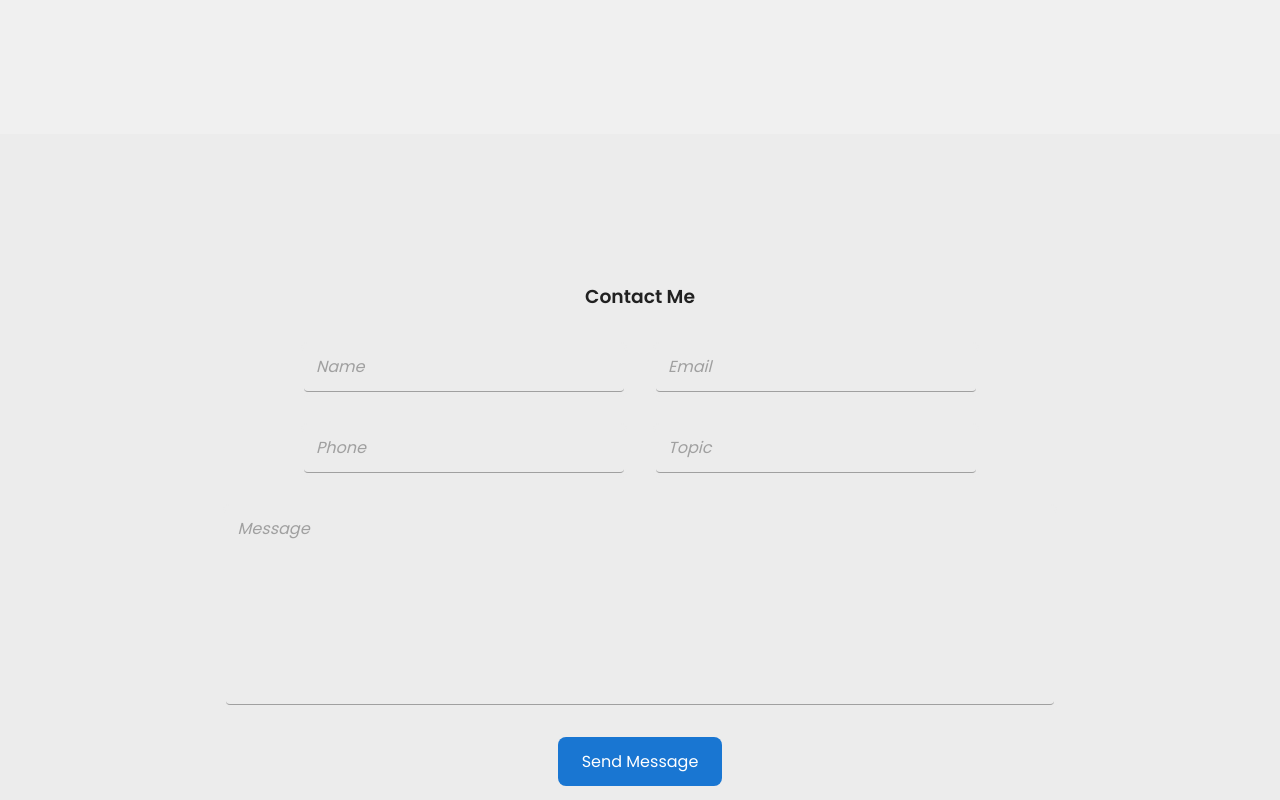
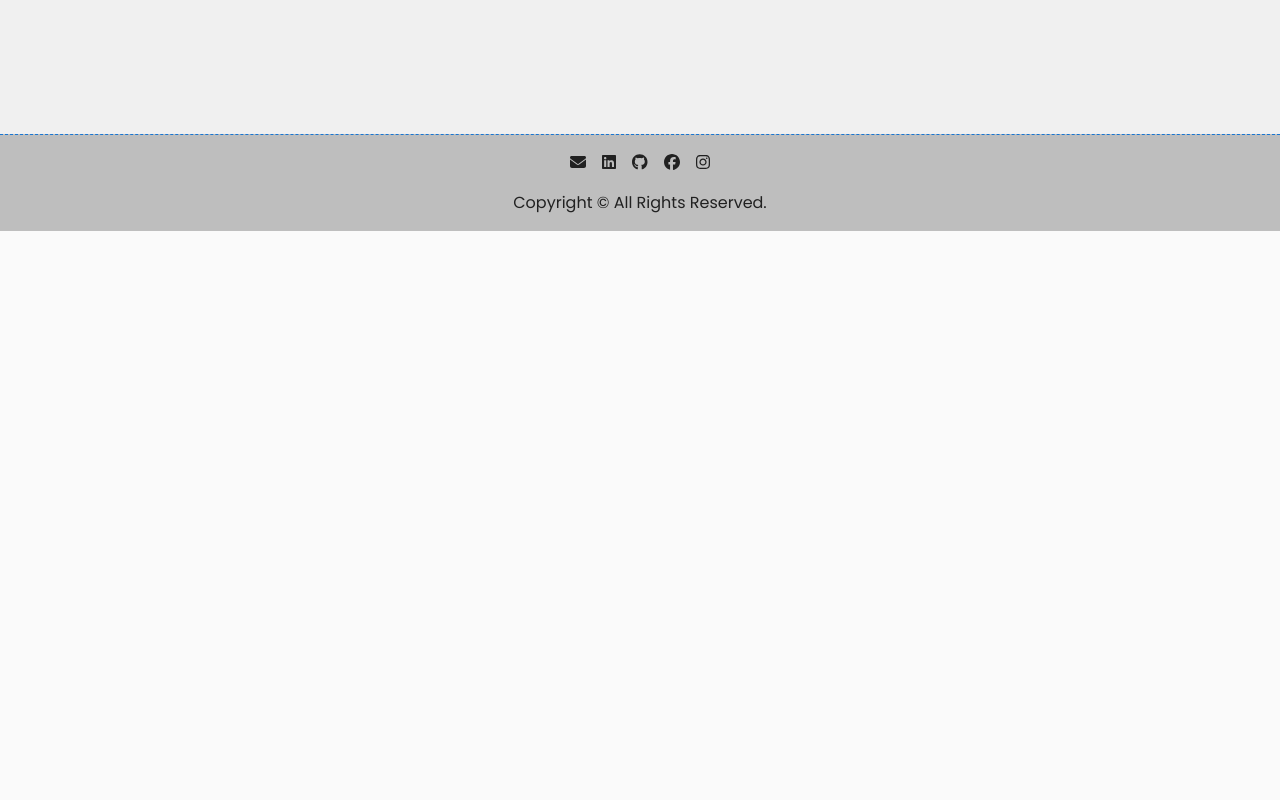
Before and after one commit to georgifudulov/personal_website, a React (Vite) app: page / in a window 1280 px wide. Shown: the part 3180-3980 px from the top of the page. After the commit the page ends 3411 px from the top, so only its background shows below. Built offline with nearby package versions, Linux system fonts and the light colour scheme.

Commit message:
Revert "Finished contact form and styling"
This reverts commit 3f249dfe08247b00770e49655e84a63d32cfabdc.

```diff
--- a/package.json
+++ b/package.json
@@ -14,7 +14,6 @@
     "@fortawesome/free-brands-svg-icons": "^6.7.2",
     "@fortawesome/free-solid-svg-icons": "^6.7.2",
     "@fortawesome/react-fontawesome": "^0.2.2",
-    "emailjs-com": "^3.2.0",
     "framer-motion": "^12.10.1",
     "react": "^19.1.0",
     "react-dom": "^19.1.0"
--- a/src/App.jsx
+++ b/src/App.jsx
@@ -6,7 +6,6 @@ import Hero from "./componets/Hero";
 import About from "./componets/About";
 import WhatIDo from "./componets/WhatIDo";
 import Projects from "./componets/Projects";
-import ContactForm from "./componets/ContactForm";
 
 function App() {
   return (
@@ -16,7 +15,6 @@ function App() {
       <About />
       <WhatIDo />
       <Projects />
-      <ContactForm />
       <Footer />
     </>
   );
--- a/src/componets/ContactForm.jsx
+++ /dev/null
@@ -1,108 +0,0 @@
-import { useState } from "react";
-import emailjs from "emailjs-com";
-import "../styles/ContactForm.css";
-
-export default function ContactForm() {
-  const [formData, setFormData] = useState({
-    name: "",
-    email: "",
-    phone: "",
-    topic: "",
-    message: "",
-  });
-
-  const [status, setStatus] = useState({ message: "", type: "" });
-
-  const handleChange = (e) => {
-    setFormData((prev) => ({
-      ...prev,
-      [e.target.name]: e.target.value,
-    }));
-  };
-
-  const handleSubmit = (e) => {
-    e.preventDefault();
-
-    emailjs
-      .send(
-        "service_mx607ve", // from EmailJS dashboard
-        "template_i52w94r", // from EmailJS dashboard
-        formData,
-        "UT_BK90WTlscxtS0k" // from EmailJS account (public key)
-      )
-      .then(() => {
-        setStatus({
-          message: "Message sent successfully!",
-          type: "success",
-        });
-        setFormData({ name: "", email: "", phone: "", topic: "", message: "" });
-      })
-      .catch((err) => {
-        console.error(err);
-        setStatus({
-          message: "Failed to send message!",
-          type: "error",
-        });
-      });
-  };
-
-  return (
-    <section id="contacts" className="wrapper contacts">
-      <h3>Contact Me</h3>
-      <form onSubmit={handleSubmit} className="wrapper contact-form">
-        <div className="grid">
-          <input
-            type="text"
-            name="name"
-            placeholder="Name"
-            value={formData.name}
-            onChange={handleChange}
-            required
-          />
-
-          <input
-            type="email"
-            name="email"
-            placeholder="Email"
-            value={formData.email}
-            onChange={handleChange}
-            required
-          />
-
-          <input
-            type="tel"
-            name="phone"
-            placeholder="Phone"
-            value={formData.phone}
-            onChange={handleChange}
-          />
-
-          <input
-            type="text"
-            name="topic"
-            placeholder="Topic"
-            value={formData.topic}
-            onChange={handleChange}
-            required
-          />
-        </div>
-
-        <textarea
-          name="message"
-          placeholder="Message"
-          value={formData.message}
-          onChange={handleChange}
-          required
-        />
-
-        <button className="form-btn" type="submit">
-          Send Message
-        </button>
-
-        {status.message && (
-          <p className={`status ${status.type}`}>{status.message}</p>
-        )}
-      </form>
-    </section>
-  );
-}
--- a/src/styles/ContactForm.css
+++ /dev/null
@@ -1,128 +0,0 @@
-#contacts {
-  flex-direction: column;
-  flex-wrap: nowrap;
-  align-items: center;
-  justify-content: center;
-  gap: 2rem;
-  width: 100vw;
-  height: 100vh;
-  background-color: #ececec;
-  padding: 1rem 3rem;
-}
-
-form.contact-form {
-  flex-direction: column;
-  flex-wrap: wrap;
-  align-items: center;
-  justify-content: center;
-  align-self: center;
-  width: 100%;
-  gap: 2rem;
-}
-
-.grid {
-  display: grid;
-  grid-template-columns: repeat(2, 1fr);
-  gap: 2rem;
-}
-
-input {
-  background-color: #ececec;
-  color: inherit;
-  border: none;
-  border-bottom: 1px solid #a0a0a0;
-  padding: 0.75rem;
-  font-size: 1rem;
-  box-shadow: 0 2px 6px rgb(236, 236, 236);
-  outline: none;
-  transition: border-bottom-color 0.3s ease, color 0.3s ease,
-    box-shadow 0.3s ease;
-  border-radius: 0.25rem;
-  width: 25vw;
-}
-
-input:focus {
-  border-bottom-color: #1976d2;
-  color: inherit;
-  box-shadow: 0 2px 6px rgba(25, 118, 210, 0.6);
-}
-
-input::placeholder,
-textarea::placeholder {
-  color: #a0a0a0;
-  font-style: italic;
-  opacity: 1;
-}
-
-textarea {
-  background-color: #ececec;
-  color: inherit;
-  border: none;
-  border-bottom: 1px solid #a0a0a0;
-  padding: 0.75rem;
-  font-size: 1rem;
-  width: 70%;
-  height: 25vh;
-  resize: none;
-  outline: none;
-  box-shadow: 0 2px 6px rgb(236, 236, 236);
-  transition: border-bottom-color 0.3s ease, color 0.3s ease,
-    box-shadow 0.3s ease;
-  border-radius: 0.25rem;
-}
-
-textarea:focus {
-  border-bottom-color: #1976d2;
-  color: inherit;
-  box-shadow: 0 2px 6px rgba(25, 118, 210, 0.6);
-}
-
-button.form-btn {
-  padding: 0.8rem 1.5rem;
-  font-size: 1rem;
-  background-color: #1976d2;
-  color: white;
-  border: none;
-  border-radius: 8px;
-  transition: background-color 0.3s ease, box-shadow 0.3s ease;
-}
-
-button.form-btn:hover {
-  background-color: #145ea8;
-  cursor: pointer;
-  box-shadow: 0 0 25px 5px rgba(25, 118, 210, 0.6);
-}
-
-.status {
-  font-size: 1rem;
-  padding: 0.75rem 1rem;
-  border-radius: 8px;
-  margin-top: 1rem;
-  width: fit-content;
-  max-width: 90%;
-  background-color: rgba(25, 118, 210, 0.1);
-  color: #1976d2;
-  border: 1px solid #1976d2;
-  box-shadow: 0 2px 6px rgba(25, 118, 210, 0.2);
-  transition: all 0.3s ease;
-}
-
-.status.error {
-  background-color: rgba(211, 47, 47, 0.1);
-  color: #d32f2f;
-  border: 1px solid #d32f2f;
-  box-shadow: 0 2px 6px rgba(211, 47, 47, 0.2);
-}
-
-.status.success {
-  background-color: rgba(56, 142, 60, 0.1);
-  color: #388e3c;
-  border: 1px solid #388e3c;
-  box-shadow: 0 2px 6px rgba(56, 142, 60, 0.2);
-}
-
-@media (max-width: 600px) {
-  .grid {
-    grid-template-columns: 1fr;
-  }
-}
--- a/src/styles/ProjectItem.css
+++ b/src/styles/ProjectItem.css
@@ -46,13 +46,13 @@ a.project:hover .project-title {
   overflow: hidden;
 }
 
-a.project:hover .project-img-container {
-  box-shadow: 0 0 25px 5px rgba(25, 118, 210, 0.6);
-  transition: box-shadow 0.3s ease;
-}
-
 img.photo {
   width: 100%;
   height: 100%;
   object-fit: cover;
 }
+
+a.project:hover .project-img-container {
+  box-shadow: 0 0 25px 5px rgba(25, 118, 210, 0.6);
+  transition: box-shadow 0.3s ease;
+}
```
Also changed, not shown: 1 other file (tests, documents, lock files or other folders).
